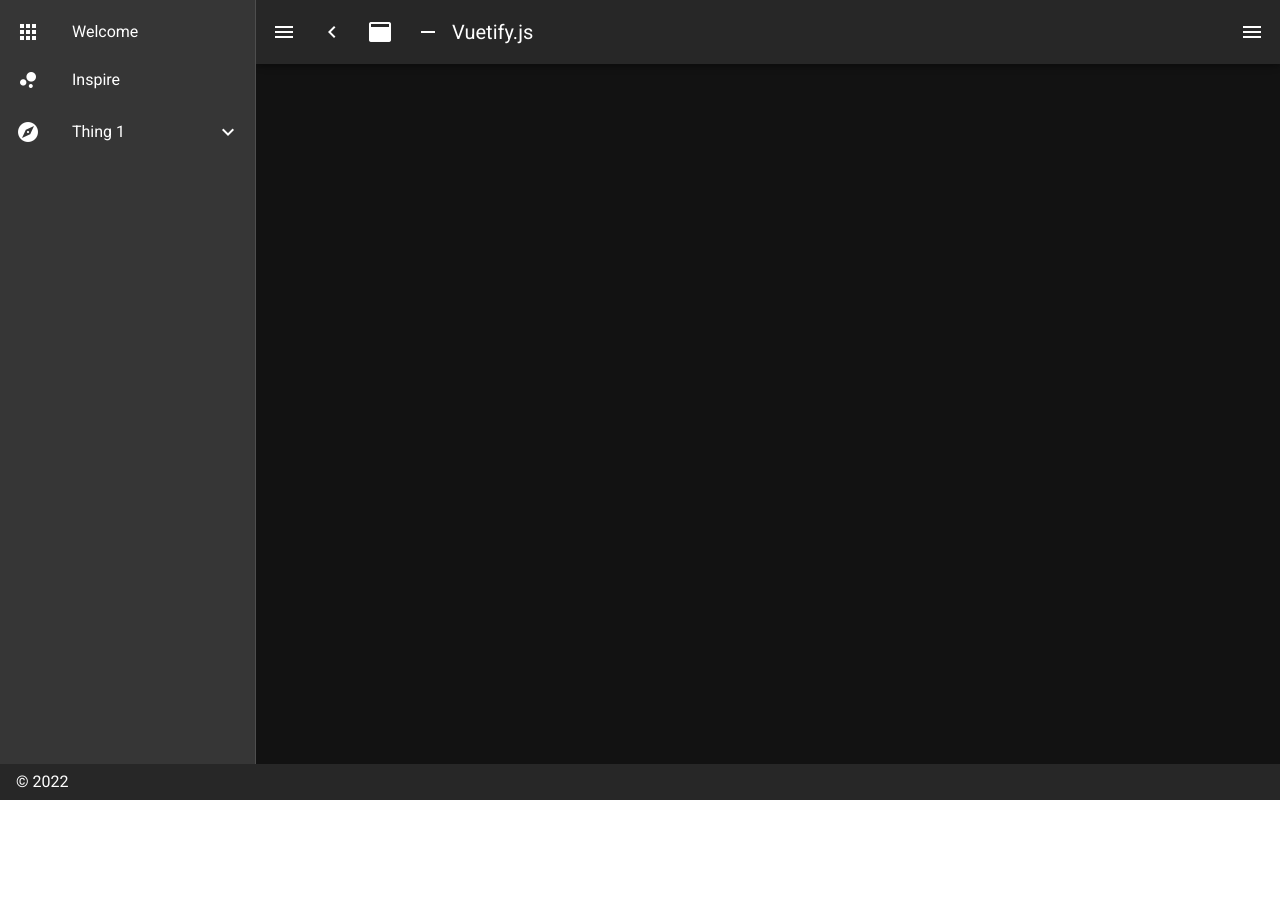
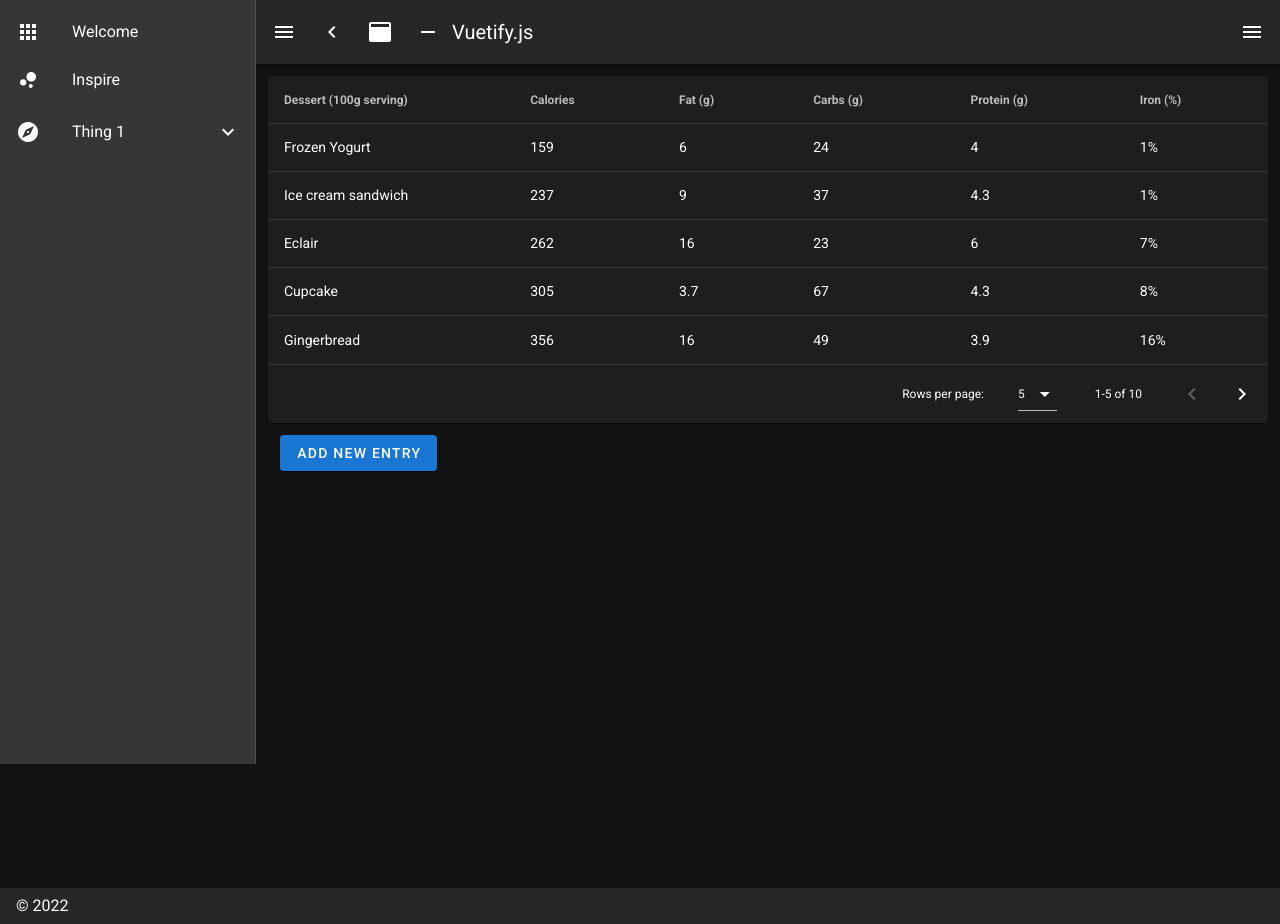
Before and after one commit to wei-huang-dev/vue_django_demo, a Nuxt app in the folder vuePracticeApp/: page /testDataTablePage in a window 1280 px wide. Before the commit the page ends 800 px from the top, so only its background shows below. Built offline with nearby package versions, Linux system fonts and the light colour scheme.

Commit message:
adds the testDataTablePage which has the form within a dialog box with required fields

```diff
--- /dev/null
+++ b/vuePracticeApp/pages/testDataTablePage.vue
@@ -0,0 +1,311 @@
+<template>
+  <v-app>
+    <v-data-table
+      :headers="headers"
+      :items="desserts"
+      :items-per-page="5"
+      class="elevation-1"
+    >
+    </v-data-table>
+    <v-container>
+      <v-dialog v-model="dialog" persistent max-width="900px">
+        <template v-slot:activator="{ on, attrs }">
+          <v-btn color="primary" dark v-bind="attrs" v-on="on">
+            Add New Entry
+          </v-btn>
+        </template>
+        <v-card>
+          <v-card-title>
+            <span class="text-h5">New Entry Form</span>
+          </v-card-title>
+          <v-card-text>
+            <v-container>
+              <v-row>
+                <v-col>
+                  <v-select
+                    :items="['Thing 1', 'Thing 2', 'Thing 3']"
+                    label="Classification 1*"
+                    required
+                    dense
+                  ></v-select>
+                </v-col>
+                <v-col>
+                  <v-select
+                    :items="['Thing 1', 'Thing 2', 'Thing 3']"
+                    label="Classification 2*"
+                    required
+                    dense
+                  ></v-select>
+                </v-col>
+                <v-col>
+                  <v-select
+                    :items="['Thing 1', 'Thing 2', 'Thing 3']"
+                    label="Classification 3*"
+                    required
+                    dense
+                  ></v-select>
+                </v-col>
+              </v-row>
+              <v-divider></v-divider>
+              <v-row>
+                <v-spacer></v-spacer>
+                <v-col>
+                  <v-select
+                    :items="['Thing 1', 'Thing 2', 'Thing 3']"
+                    label="Main Dropdown 1*"
+                    required
+                    dense
+                  ></v-select>
+                  <v-select
+                    :items="['Thing 1', 'Thing 2', 'Thing 3']"
+                    label="Main Dropdown 2*"
+                    required
+                    dense
+                  ></v-select>
+                  <v-select
+                    :items="['Thing 1', 'Thing 2', 'Thing 3']"
+                    label="Main Dropdown 3*"
+                    required
+                    dense
+                  ></v-select>
+                  <v-select
+                    :items="['Thing 1', 'Thing 2', 'Thing 3']"
+                    label="Main Dropdown 4*"
+                    required
+                    dense
+                  ></v-select>
+                  <v-checkbox
+                    v-model="inport"
+                    label="Inport?*"
+                    required
+                    dense
+                  ></v-checkbox>
+                </v-col>
+                <v-spacer></v-spacer>
+              </v-row>
+              <v-row>
+                <template v-if="inport">
+                  <v-col>
+                    <v-select
+                      :items="['Thing 1', 'Thing 2', 'Thing 3']"
+                      label="Inport Dropdown 1*"
+                      required
+                      dense
+                    ></v-select>
+                    <v-select
+                      :items="['Thing 1', 'Thing 2', 'Thing 3']"
+                      label="Inport Dropdown 2*"
+                      required
+                      dense
+                      multiple
+                    ></v-select>
+                  </v-col>
+                  <v-col>
+                    <v-select
+                      :items="['Thing 1', 'Thing 2', 'Thing 3']"
+                      label="Inport Dropdown 3*"
+                      required
+                      dense
+                    ></v-select>
+                    <v-select
+                      :items="['Thing 1', 'Thing 2', 'Thing 3']"
+                      label="Inport Dropdown 4*"
+                      required
+                      dense
+                    ></v-select>
+                  </v-col>
+                </template>
+                <template v-else>
+                  <v-col>
+                    <v-select
+                      :items="['Thing 1', 'Thing 2', 'Thing 3']"
+                      label="Outport Dropdown 1*"
+                      required
+                      dense
+                    ></v-select>
+                  </v-col>
+                  <v-col>
+                    <v-select
+                      :items="['Thing 1', 'Thing 2', 'Thing 3']"
+                      label="Outport Dropdown 1*"
+                      required
+                      dense
+                    ></v-select>
+                  </v-col>
+                  <v-col>
+                    <v-select
+                      :items="['Thing 1', 'Thing 2', 'Thing 3']"
+                      label="Outport Dropdown 1*"
+                      required
+                      dense
+                    ></v-select>
+                  </v-col>
+                </template>
+              </v-row>
+              <v-row>
+                <v-col>
+                  <v-textarea
+                    outlined
+                    clearable
+                    clear-icon="mdi-close-circle"
+                    label="Comment Box"
+                  ></v-textarea>
+                </v-col>
+                <v-checkbox
+                  v-model="publish"
+                  label="Publish?"
+                  dense
+                ></v-checkbox>
+              </v-row>
+              <v-row>
+                <v-col>
+                  <v-select
+                      :items="['Thing 1', 'Thing 2', 'Thing 3']"
+                      label="Bottom Dropdown 1*"
+                      required
+                      dense
+                    ></v-select>
+                </v-col>
+                <v-col>
+                  <v-select
+                      :items="['Thing 1', 'Thing 2', 'Thing 3']"
+                      label="Bottom Dropdown 2*"
+                      required
+                      dense
+                    ></v-select>
+                </v-col>
+                <v-col>
+                  <v-select
+                      :items="['Thing 1', 'Thing 2', 'Thing 3']"
+                      label="Bottom Dropdown 3*"
+                      required
+                      dense
+                    ></v-select>
+                </v-col>
+              </v-row>
+            </v-container>
+            <small>*indicates required field</small>
+          </v-card-text>
+          <v-card-actions>
+            <v-spacer></v-spacer>
+            <v-btn color="blue darken-1" text @click="dialog = false">
+              Close
+            </v-btn>
+            <v-btn color="blue darken-1" text @click="dialog = false">
+              Save
+            </v-btn>
+          </v-card-actions>
+        </v-card>
+      </v-dialog>
+    </v-container>
+  </v-app>
+</template>
+
+<script>
+export default {
+  data() {
+    return {
+      dialog: false,
+      inport: true,
+      publish: false,
+      headers: [
+        {
+          text: "Dessert (100g serving)",
+          align: "start",
+          sortable: false,
+          value: "name",
+        },
+        { text: "Calories", value: "calories" },
+        { text: "Fat (g)", value: "fat" },
+        { text: "Carbs (g)", value: "carbs" },
+        { text: "Protein (g)", value: "protein" },
+        { text: "Iron (%)", value: "iron" },
+      ],
+      desserts: [
+        {
+          name: "Frozen Yogurt",
+          calories: 159,
+          fat: 6.0,
+          carbs: 24,
+          protein: 4.0,
+          iron: "1%",
+        },
+        {
+          name: "Ice cream sandwich",
+          calories: 237,
+          fat: 9.0,
+          carbs: 37,
+          protein: 4.3,
+          iron: "1%",
+        },
+        {
+          name: "Eclair",
+          calories: 262,
+          fat: 16.0,
+          carbs: 23,
+          protein: 6.0,
+          iron: "7%",
+        },
+        {
+          name: "Cupcake",
+          calories: 305,
+          fat: 3.7,
+          carbs: 67,
+          protein: 4.3,
+          iron: "8%",
+        },
+        {
+          name: "Gingerbread",
+          calories: 356,
+          fat: 16.0,
+          carbs: 49,
+          protein: 3.9,
+          iron: "16%",
+        },
+        {
+          name: "Jelly bean",
+          calories: 375,
+          fat: 0.0,
+          carbs: 94,
+          protein: 0.0,
+          iron: "0%",
+        },
+        {
+          name: "Lollipop",
+          calories: 392,
+          fat: 0.2,
+          carbs: 98,
+          protein: 0,
+          iron: "2%",
+        },
+        {
+          name: "Honeycomb",
+          calories: 408,
+          fat: 3.2,
+          carbs: 87,
+          protein: 6.5,
+          iron: "45%",
+        },
+        {
+          name: "Donut",
+          calories: 452,
+          fat: 25.0,
+          carbs: 51,
+          protein: 4.9,
+          iron: "22%",
+        },
+        {
+          name: "KitKat",
+          calories: 518,
+          fat: 26.0,
+          carbs: 65,
+          protein: 7,
+          iron: "6%",
+        },
+      ],
+    };
+  },
+};
+</script>
+
+<style></style>
```
